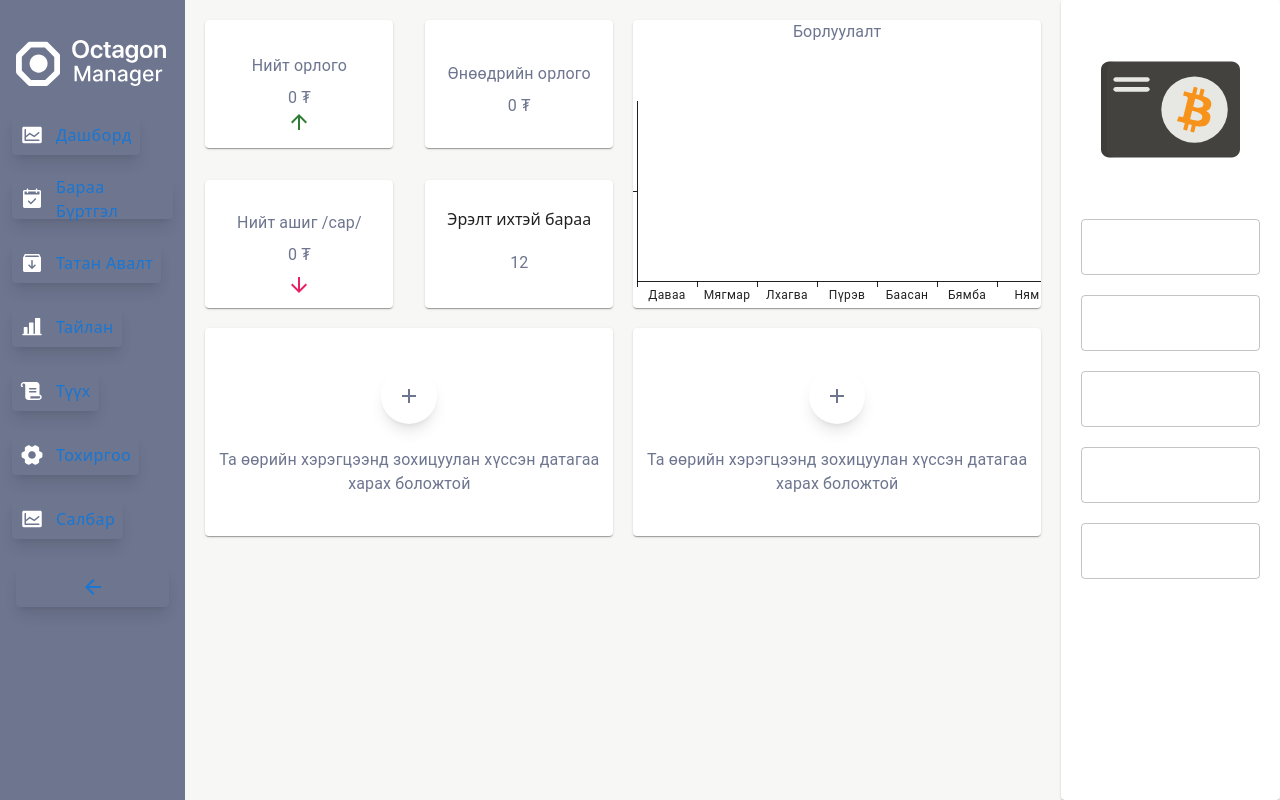
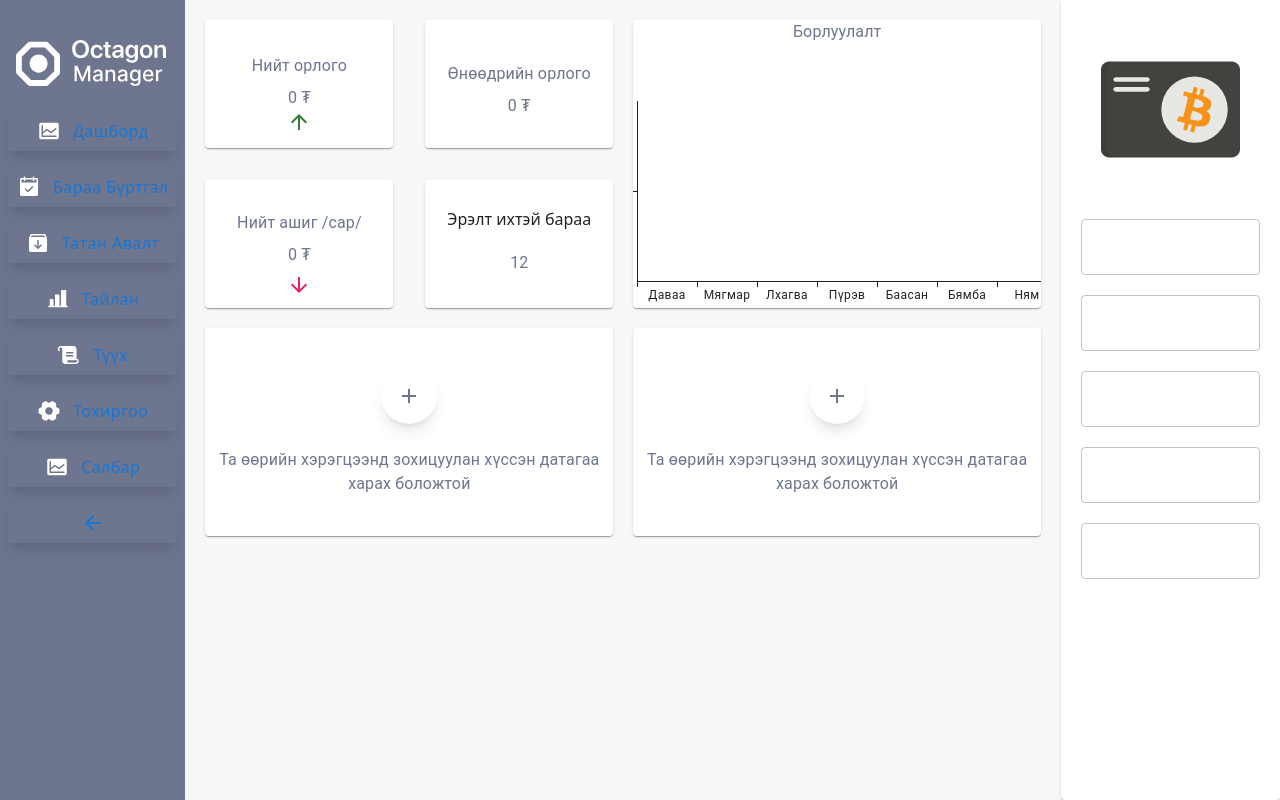
Before and after one commit to octa-project/octagon-manager-fe, a Next.js app: page / in a window 1280 px wide. Built offline with nearby package versions, Linux system fonts and the light colour scheme; no server answers.

Commit message:
OM-10 added SideBar

```diff
--- a/src/app/globals.css
+++ b/src/app/globals.css
@@ -4,11 +4,11 @@
 @tailwind utilities;
 
 .sideBarSelected {
-    @apply justify-start shadow-lg rounded-md h-10 text-[#6d758f] bg-[#f8f7f5] hover:bg-[#44423e] hover:text-white;
+    @apply shadow-lg rounded-md w-full h-10 text-[#6d758f] bg-[#f8f7f5] hover:bg-[#44423e] hover:text-white;
 }
 
 .sideBarNoSelected {
-    @apply justify-start shadow-lg rounded-md h-10 text-white bg-[#6d758f] hover:text-white hover:bg-[#44423e];
+    @apply shadow-lg rounded-md w-full h-10 text-white bg-[#6d758f] hover:text-white hover:bg-[#44423e];
 }
 
 .sideBarSelectedText {
@@ -20,5 +20,5 @@
 }
 
 .sideBarCollapsible {
-    @apply justify-start shadow-lg rounded-md w-full h-10 text-[#6d758f] bg-[#f8f7f5] hover:bg-[#44423e] hover:text-white;
+    @apply shadow-lg rounded-md w-full h-10 text-[#6d758f] bg-[#f8f7f5] hover:bg-[#44423e] hover:text-white;
 }
--- a/src/app/layout.tsx
+++ b/src/app/layout.tsx
@@ -21,7 +21,7 @@ const RootLayout: React.FC<RootLayoutProps> = ({ children }) => {
       <body>
         <main className="relative">
           <SidebarContent>
-            <div className={`bg-[#6d758f] ${collapsed ? 'w-16' : 'w-72'} pt-10`}>
+            <div className={`bg-[#6d758f] ${collapsed ? 'w-20' : 'w-72'} pt-10`}>
               <Sidebar collapsed={collapsed} toggleSidebar={toggleSidebar} />
             </div>
             <div className="flex-auto min-h-screen overflow-auto bg-slate-100 relative">{children}</div>
--- a/src/components/bars/sidebar.tsx
+++ b/src/components/bars/sidebar.tsx
@@ -1,5 +1,3 @@
-// Sidebar.tsx
-import { useState } from 'react';
 import Image from 'next/image';
 import { Button, Tooltip } from '@mui/material';
 import { usePathname } from 'next/navigation';
@@ -35,18 +33,24 @@ const Sidebar: React.FC<SidebarProps> = ({ collapsed, toggleSidebar }) => {
     <div>
       <aside className={`sidebar ${collapsed ? 'w-16' : 'w-76'}`}>
         <div className="pl-4 pb-4">
-          <Image src={collapsed ? "/sidebar/octaRound.svg" : "/octa.svg"} alt="octa" width={collapsed ? 40 : 150} height={collapsed ? 40 : 48} />
+          <Image src={collapsed ? "/sidebar/octaRound.svg" : "/octa.svg"} alt="octa"
+            width={collapsed ? 40 : 150} height={collapsed ? 40 : 40} />
         </div>
-        <ul>
+        <div className='flex flex-col justify-start items-center'>
           {sideBarItems.map((item, index) => (
-            <li key={index} className="p-3">
-              <Tooltip title={collapsed ? item.name : ''} arrow placement="right">
+            <div key={index} className="p-2 w-full">
+              <Tooltip title={collapsed ? item.name : ''} arrow placement={collapsed ? 'right' : 'right-end'}>
                 <Button
-                  className={`flex flex-row ${pathname === item.href ? 'sideBarSelected' : 'sideBarNoSelected'}`}
-                  href={item.href}>
+                  className={`flex flex-row ${pathname === item.href ? 'sideBarSelected' : 'sideBarNoSelected'}
+                  ${collapsed ? '' : 'justify-start'}`}
+                  href={item.href}
+                >
                   <Image
                     src={pathname === item.href ? item.nIcon : item.icon}
-                    alt={item.id} width={24} height={24} />
+                    alt={item.id}
+                    width={24}
+                    height={24}
+                  />
                   {!collapsed && (
                     <div className={`${pathname === item.href ? 'sideBarSelectedText' : 'sideBarNoSelectedText'}`}>
                       {item.name}
@@ -54,16 +58,12 @@ const Sidebar: React.FC<SidebarProps> = ({ collapsed, toggleSidebar }) => {
                   )}
                 </Button>
               </Tooltip>
-            </li>
+            </div>
           ))}
-        </ul>
-        <div className="p-4 w-full">
+        </div>
+        <div className="w-full p-2">
           <Button onClick={toggleSidebar} className='sideBarCollapsible'>
-            {collapsed ? (
-              <ArrowForwardIcon /> // Use ArrowForwardIcon for the collapsed state
-            ) : (
-              <ArrowBackIcon /> // Use ArrowBackIcon for the expanded state
-            )}
+            {collapsed ? (<ArrowForwardIcon />) : (<ArrowBackIcon />)}
           </Button>
         </div>
       </aside>
```
